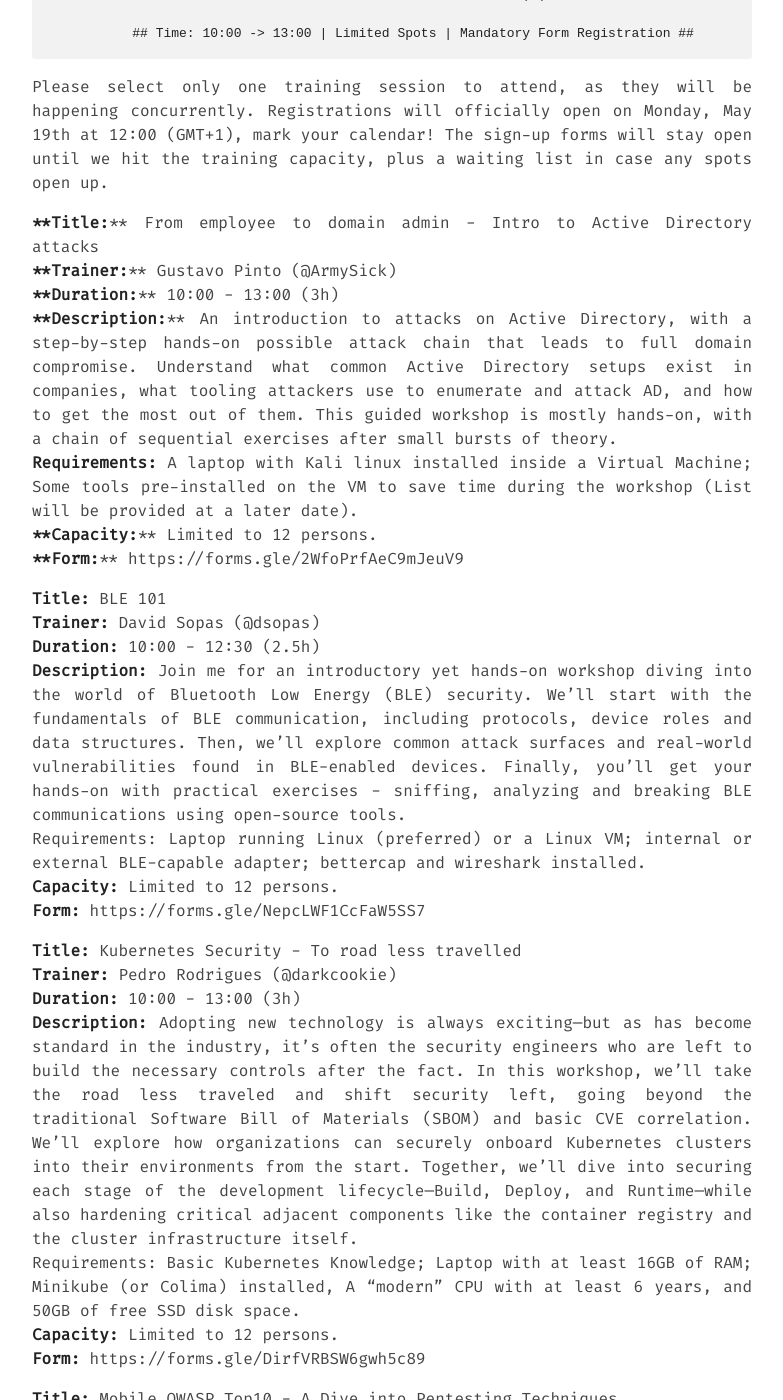
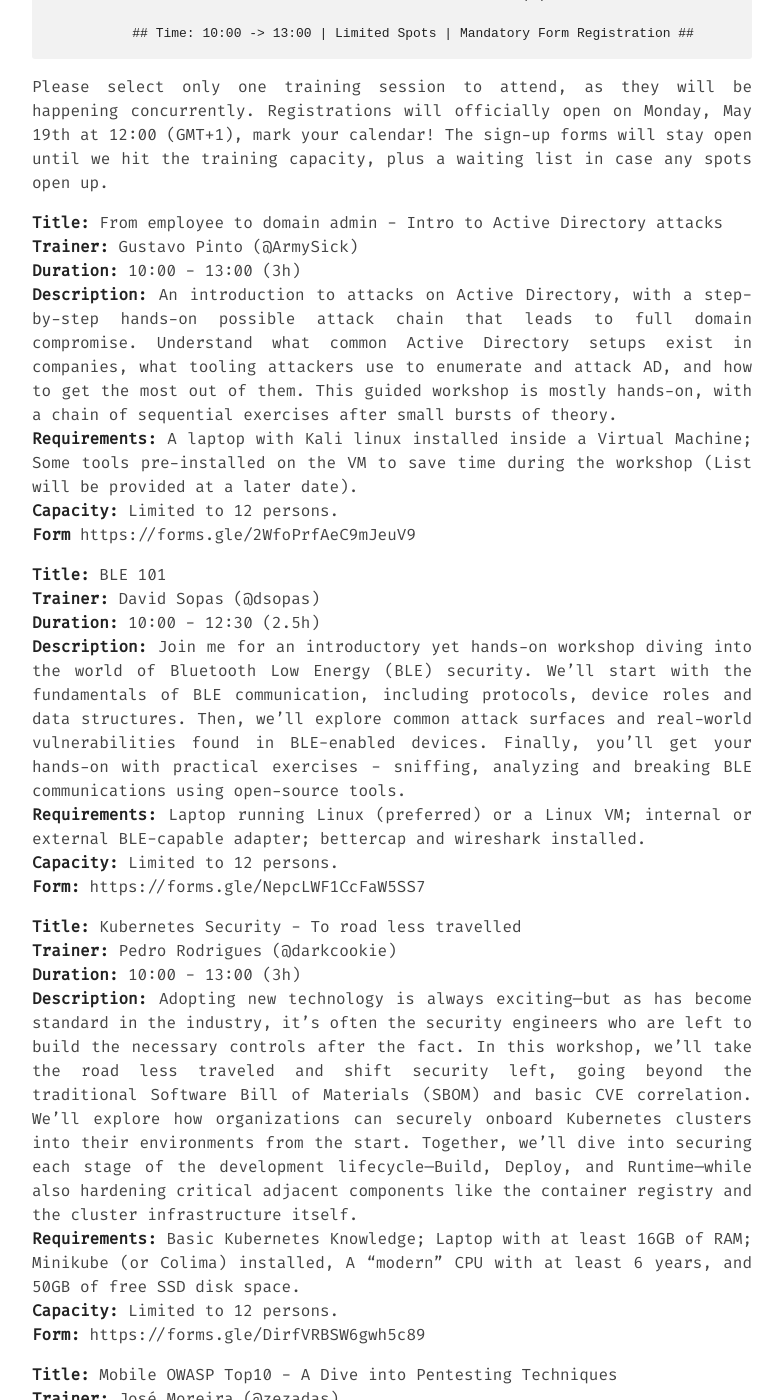
Before and after one commit to 0xOPOSEC/0xOPOSEC.github.io, a Jekyll site: the page built from hackday25.md, in a window 1280 px wide and 1400 px high, scrolled down 346 px. Shown: the whole window, without its empty margins (248-1031 px from the left). Built offline with Jekyll 4.4.1, drawn with Linux system fonts in a browser that asks for light colours; our own code applies the rules of GitHub Pages for plain Markdown files; part of the change alters nothing that is shown; some of the changed text lies outside the part shown.

Commit message:
Layout fix

```diff
--- a/hackday25.md
+++ b/hackday25.md
@@ -14,20 +14,20 @@
 Please select only one training session to attend, as they will be happening concurrently. Registrations will officially open on Monday, May 19th at 12:00 (GMT+1), mark your calendar! The sign-up forms will stay open until we hit the training capacity, plus a waiting list in case any spots open up.
 
 
-****Title:**** From employee to domain admin - Intro to Active Directory attacks
-****Trainer:**** Gustavo Pinto (@ArmySick)
-****Duration:**** 10:00 - 13:00 (3h)
-****Description:**** An introduction to attacks on Active Directory, with a step-by-step hands-on possible attack chain that leads to full domain compromise. Understand what common Active Directory setups exist in companies, what tooling attackers use to enumerate and attack AD, and how to get the most out of them. This guided workshop is mostly hands-on, with a chain of sequential exercises after small bursts of theory.
+**Title:** From employee to domain admin - Intro to Active Directory attacks
+**Trainer:** Gustavo Pinto (@ArmySick)
+**Duration:** 10:00 - 13:00 (3h)
+**Description:** An introduction to attacks on Active Directory, with a step-by-step hands-on possible attack chain that leads to full domain compromise. Understand what common Active Directory setups exist in companies, what tooling attackers use to enumerate and attack AD, and how to get the most out of them. This guided workshop is mostly hands-on, with a chain of sequential exercises after small bursts of theory.
 **Requirements:** A laptop with Kali linux installed inside a Virtual Machine; Some tools pre-installed on the VM to save time during the workshop (List will be provided at a later date).
-****Capacity:**** Limited to 12 persons.
-****Form:**** https://forms.gle/2WfoPrfAeC9mJeuV9
+**Capacity:** Limited to 12 persons.
+**Form** https://forms.gle/2WfoPrfAeC9mJeuV9
 
 
 **Title:** BLE 101
 **Trainer:** David Sopas (@dsopas)
 **Duration:** 10:00 - 12:30 (2.5h)
 **Description:** Join me for an introductory yet hands-on workshop diving into the world of Bluetooth Low Energy (BLE) security. We'll start with the fundamentals of BLE communication, including protocols, device roles and data structures. Then, we'll explore common attack surfaces and real-world vulnerabilities found in BLE-enabled devices. Finally, you'll get your hands-on with practical exercises - sniffing, analyzing and breaking BLE communications using open-source tools.
-Requirements: Laptop running Linux (preferred) or a Linux VM; internal or external BLE-capable adapter; bettercap and wireshark installed.
+**Requirements:** Laptop running Linux (preferred) or a Linux VM; internal or external BLE-capable adapter; bettercap and wireshark installed.
 **Capacity:** Limited to 12 persons.
 **Form:** https://forms.gle/NepcLWF1CcFaW5SS7
 
@@ -36,7 +36,7 @@ Requirements: Laptop running Linux (preferred) or a Linux VM; internal or extern
 **Trainer:** Pedro Rodrigues (@darkcookie)
 **Duration:** 10:00 - 13:00 (3h)
 **Description:** Adopting new technology is always exciting—but as has become standard in the industry, it's often the security engineers who are left to build the necessary controls after the fact. In this workshop, we'll take the road less traveled and shift security left, going beyond the traditional Software Bill of Materials (SBOM) and basic CVE correlation. We'll explore how organizations can securely onboard Kubernetes clusters into their environments from the start. Together, we'll dive into securing each stage of the development lifecycle—Build, Deploy, and Runtime—while also hardening critical adjacent components like the container registry and the cluster infrastructure itself.
-Requirements: Basic Kubernetes Knowledge; Laptop with at least 16GB of RAM; Minikube (or Colima) installed, A "modern" CPU with at least 6 years, and 50GB of free SSD disk space.
+**Requirements:** Basic Kubernetes Knowledge; Laptop with at least 16GB of RAM; Minikube (or Colima) installed, A "modern" CPU with at least 6 years, and 50GB of free SSD disk space.
 **Capacity:** Limited to 12 persons.
 **Form:** https://forms.gle/DirfVRBSW6gwh5c89
 
@@ -45,7 +45,7 @@ Requirements: Basic Kubernetes Knowledge; Laptop with at least 16GB of RAM; Mini
 **Trainer:** José Moreira (@zezadas)
 **Duration:** 10:00 - 12:30 (2.5h)
 **Description:** This hands-on workshop is designed to help security professionals, testers, and developers understand the most critical security risks facing Android applications today, using real-world examples and practical exercises.
-Requirements: Android Studio, with emulator running. Java pre-installed on the host.
+**Requirements:** Android Studio, with emulator running. Java pre-installed on the host.
 **Capacity:** Limited to 20 persons.
 **Form:** https://forms.gle/mVjunkuYWHupUmF66
 
```
